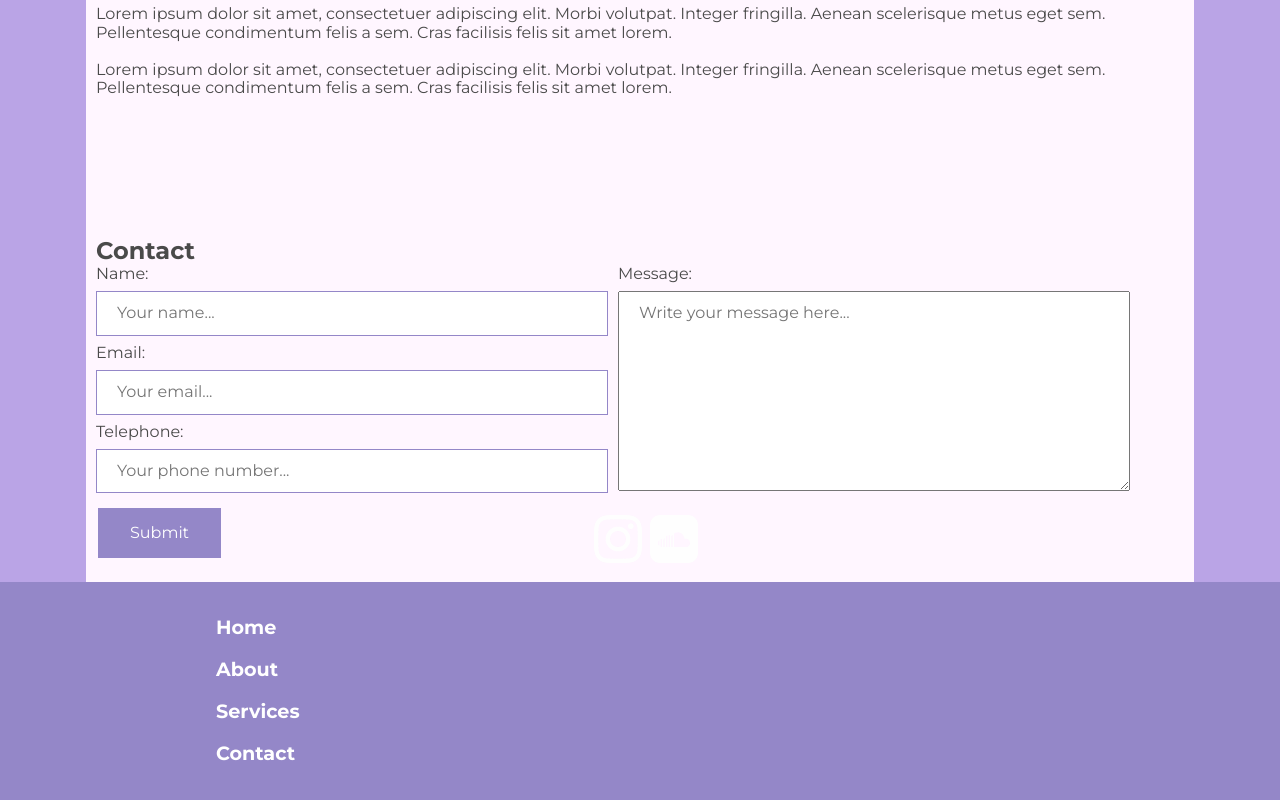
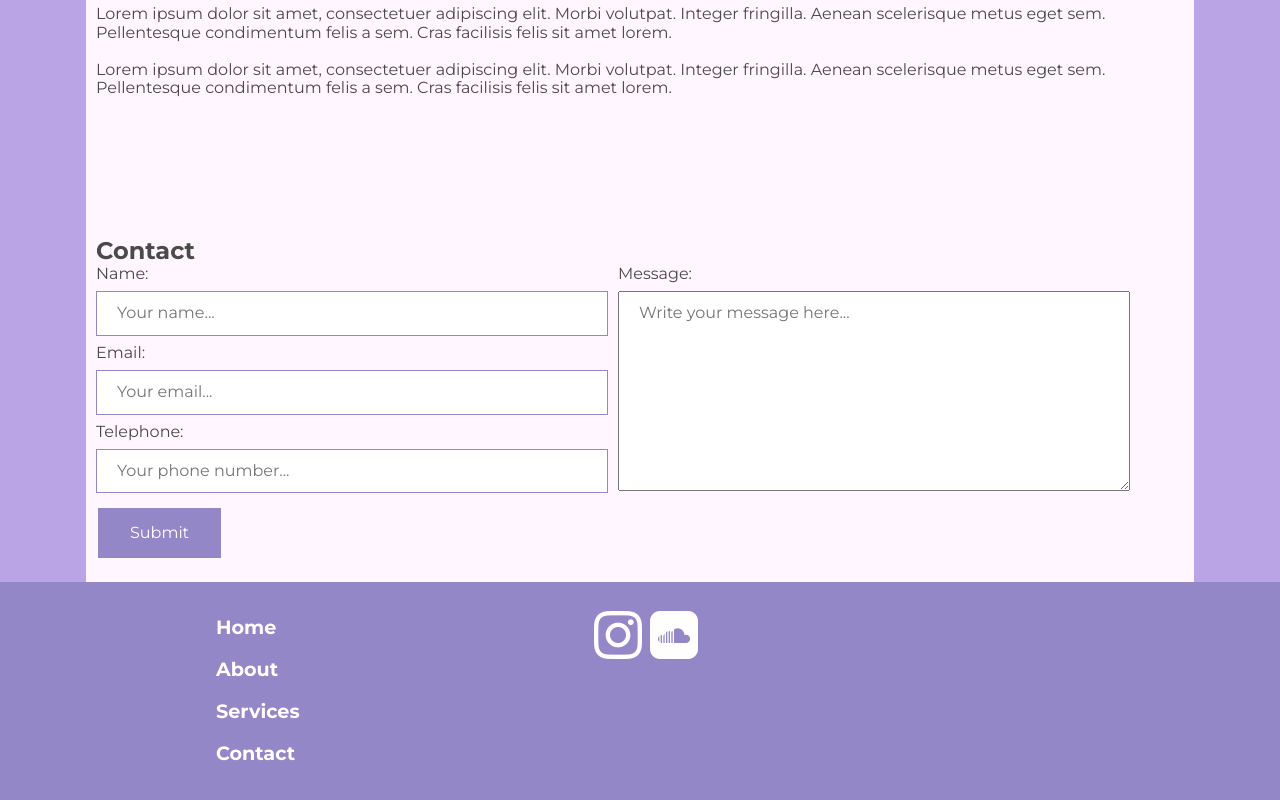
Before and after one commit to Simon-Durrant/sledgehammer_studio, a plain HTML site: page Sledgehammer Studio/index.html in a window 1280 px wide. Shown: the part 2570-3370 px from the top of the page. Drawn offline with Linux system fonts and the light colour scheme.

Commit message:
Add files via upload

```diff
--- a/Sledgehammer Studio/css/main.css
+++ b/Sledgehammer Studio/css/main.css
@@ -318,6 +318,5 @@ img {
     flex-direction: row;
     position: relative;
     right: 45%;
-    bottom: 96px;
-  }
+top: 0;  }
 }
```
